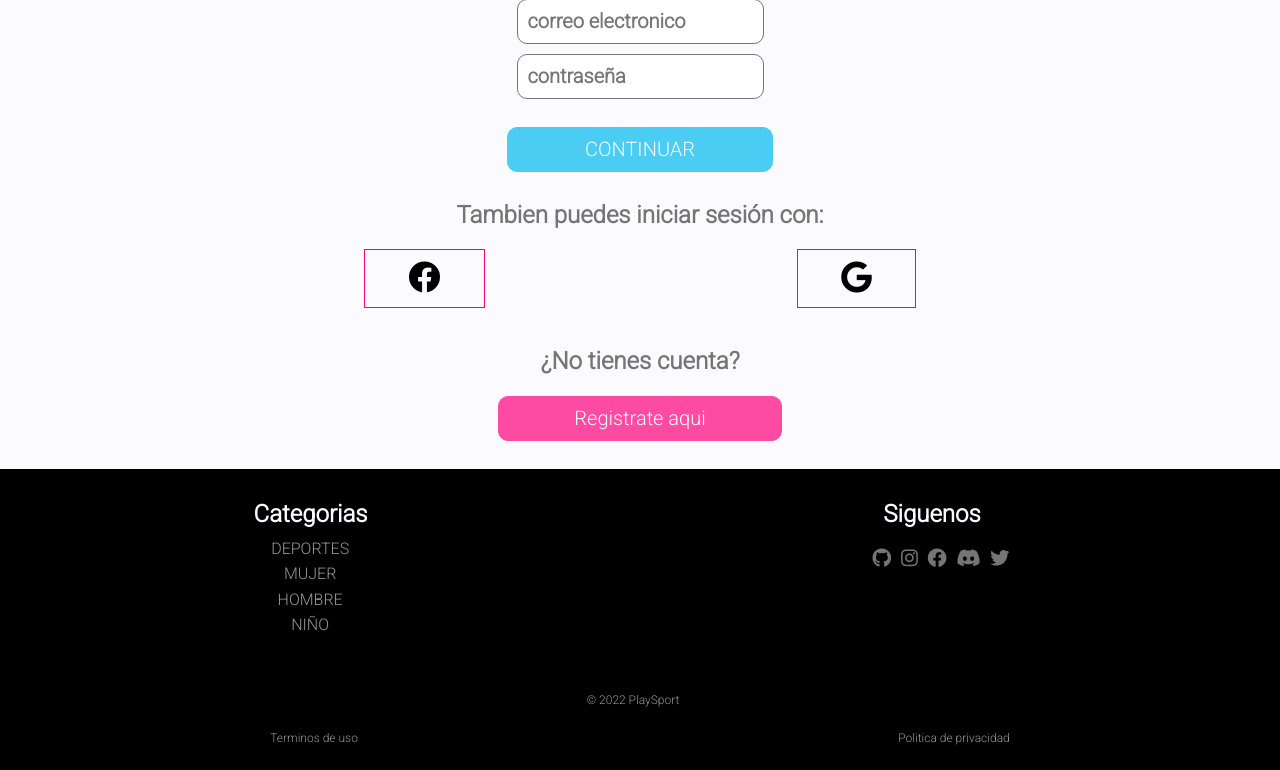
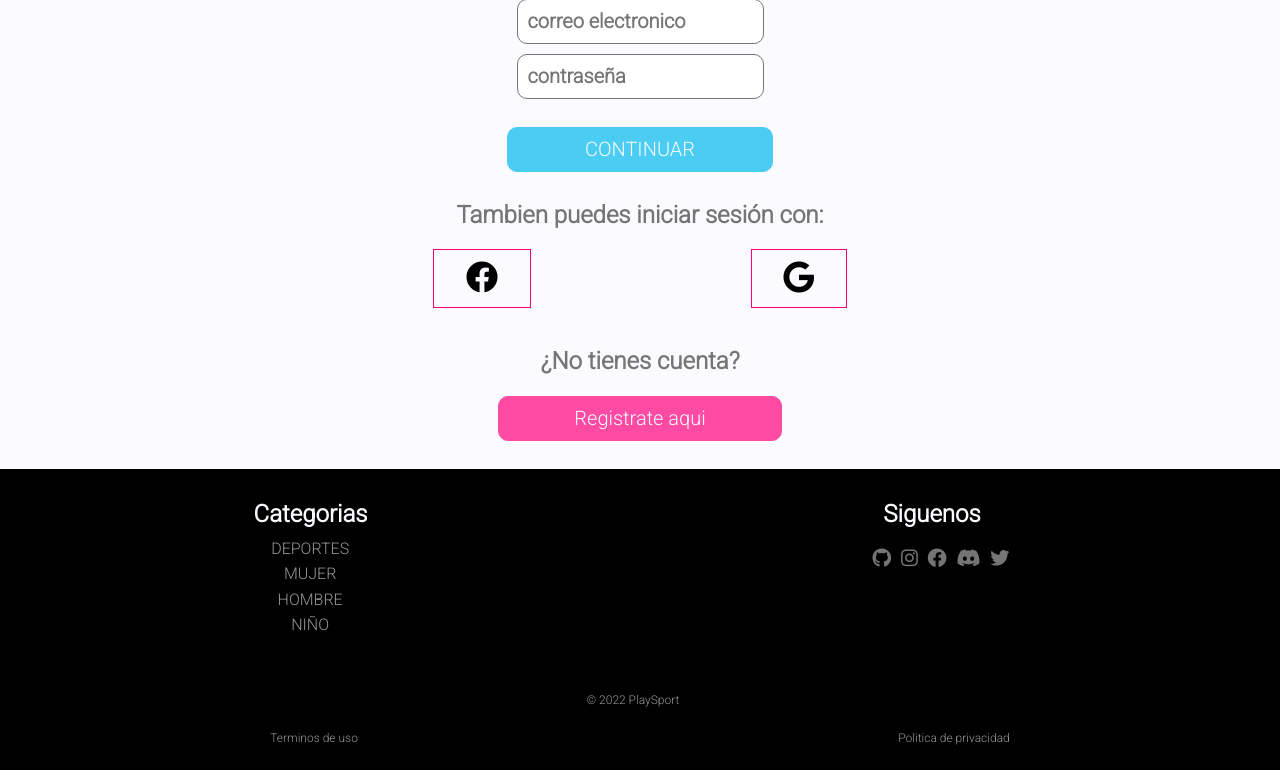
Before and after one commit to GabrielGaitanV/grupo_1_playsport, a Node server app: template src/views/users/login.ejs in a window 1280 px wide. Shown: the part 178-948 px from the top of the page. Run offline with Node 20, Linux system fonts and the light colour scheme; the template is opened without the code that fills it, so the values that code supplies are empty; some libraries are stand-ins or nearby versions.

Commit message:
algunos arreglos al login (#26)
* primerlogin

* formulario-producto

* arreglo-de-conflictos

* arreglo

* cambios

* package-solucionado

* ignorar-este-commit

* arreglo-router-products-ignorar-este-commit

* arreglos-login

```diff
--- a/public/css/login.css
+++ b/public/css/login.css
@@ -51,7 +51,7 @@ main div form div input:hover{
 .inicio-con-red {
     display: flex;
     flex-direction: row;
-    justify-content: space-between;
+    justify-content: space-around;
     flex-wrap: wrap;
 }
 
@@ -88,6 +88,13 @@ main form div a:hover{
     opacity: 100%;
 }
 
+@media (min-width:768px) {
+    .inicio-con-red{
+        width: 68%;
+        margin: auto;
+    }
+}
+
 @media (min-width:1000px) {
     main:hover {
         box-shadow: 0px 0px 3px rgb(100, 100, 100);
@@ -95,7 +102,7 @@ main form div a:hover{
     }
 
     .inicio-con-red {
-        width: 75%;
+        width: 55%;
         margin: auto;
     }
 }
```
Also changed, not shown: src/views/users/login.ejs (+3 -7 lines).
